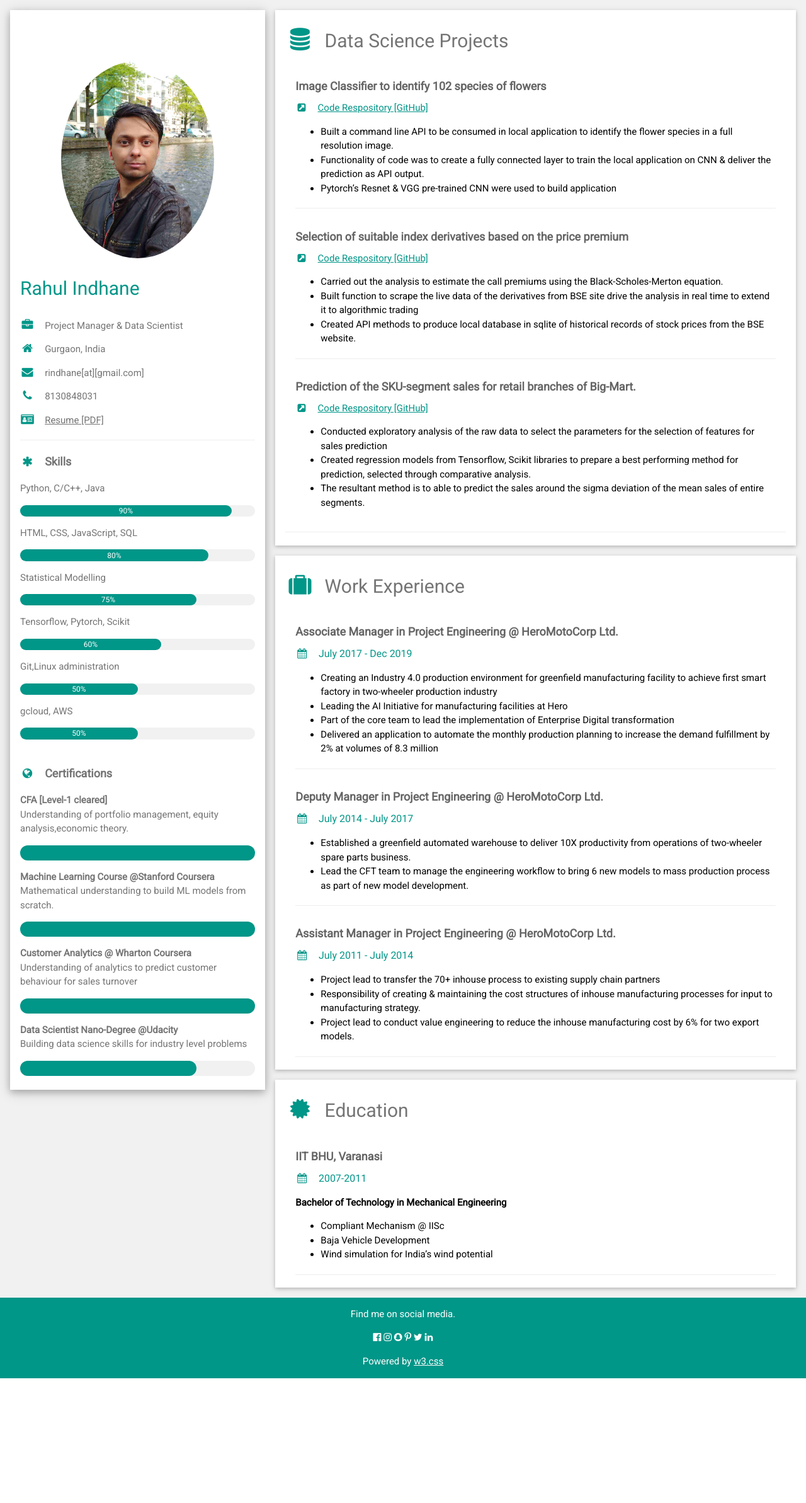
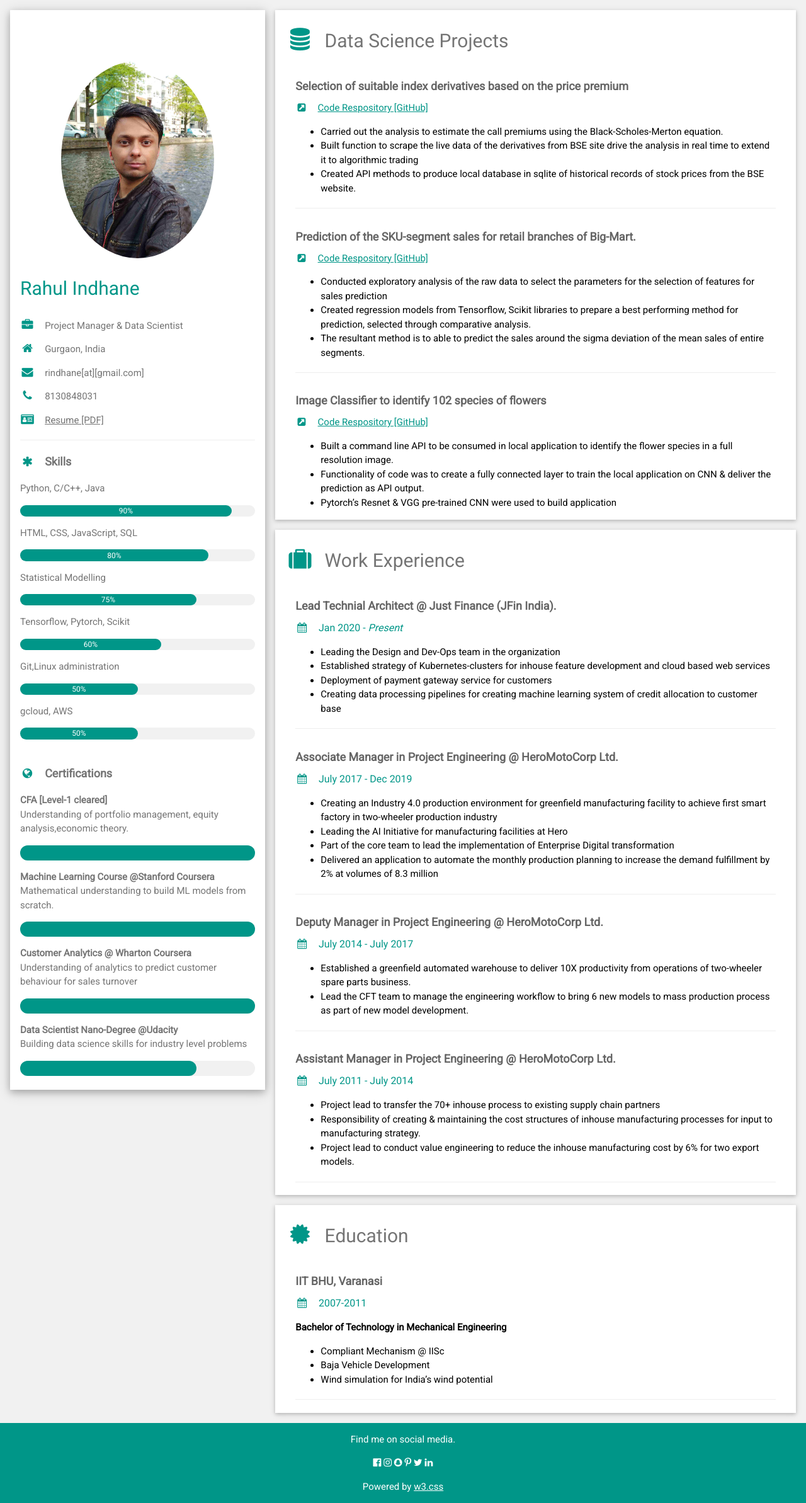
Before and after one commit to rindhane/data_blog, a Django app: page /about/ in a window 1280 px wide. Shown: the whole page at 63% size. Before the commit the page ends 2188 px from the top, so only its background shows below. Run offline with Django 3.2, Linux system fonts and the light colour scheme.

Commit message:
update resume with Jfin

```diff
--- a/about/templates/about/index.html
+++ b/about/templates/about/index.html
@@ -111,16 +111,6 @@ industry level problems</p> </section>
 
       <div class="w3-container w3-card w3-white w3-margin-bottom">
         <h2 class="w3-text-grey w3-padding-16"><i class="fa fa-database fa-fw w3-margin-right w3-xxlarge w3-text-teal"></i>Data Science Projects</h2>
-        <div class="w3-container">
-          <h5 class="w3-opacity"><b>Image Classifier to identify 102 species of flowers</b></h5>
-          <a class="w3-text-teal" href= "https://github.com/rindhane/Image_classifier"><i class="fa fa-external-link-square fa-fw w3-margin-right"></i>Code Respository [GitHub]</a>
-          <ul>
-		  <li>Built a command line API to be consumed in local application to identify the flower species in a full resolution image.</li>
-		  <li>Functionality of code was to create a fully connected layer to train the local application on CNN & deliver the prediction as API output.</li>
-		  <li> Pytorch’s Resnet & VGG pre-trained CNN were used to build application</li>
-	  </ul>
-          <hr>
-        </div>
 
         <div class="w3-container">
           <h5 class="w3-opacity"><b>Selection of suitable index derivatives based on the price premium</b></h5>
@@ -139,13 +129,37 @@ industry level problems</p> </section>
 		  <li>Conducted exploratory analysis of the raw data to select the parameters for the selection of features for sales prediction</li>
 		  <li>Created regression models from Tensorflow, Scikit libraries to prepare a best performing method for prediction, selected through comparative analysis.</li>
 		  <li>The resultant method is to able to predict the sales around the sigma deviation of the mean sales of entire segments.</li>
+    </ul>
+    <hr>
+	</div>
+        <div class="w3-container">
+          <h5 class="w3-opacity"><b>Image Classifier to identify 102 species of flowers</b></h5>
+          <a class="w3-text-teal" href= "https://github.com/rindhane/Image_classifier"><i class="fa fa-external-link-square fa-fw w3-margin-right"></i>Code Respository [GitHub]</a>
+          <ul>
+		  <li>Built a command line API to be consumed in local application to identify the flower species in a full resolution image.</li>
+		  <li>Functionality of code was to create a fully connected layer to train the local application on CNN & deliver the prediction as API output.</li>
+		  <li> Pytorch’s Resnet & VGG pre-trained CNN were used to build application</li>
 	  </ul>
-	</div>
-	<hr>
+        </div>
+
       </div>
 
       <div class="w3-container w3-card w3-white w3-margin-bottom">
         <h2 class="w3-text-grey w3-padding-16"><i class="fa fa-suitcase fa-fw w3-margin-right w3-xxlarge w3-text-teal"></i>Work Experience</h2>
+
+        <div class="w3-container">
+          <h5 class="w3-opacity"><b>Lead Technial Architect @ Just Finance (JFin India).</b></h5>
+          <h6 class="w3-text-teal"><i class="fa fa-calendar fa-fw w3-margin-right"></i>Jan 2020 - <em>Present</em> </h6>
+	  <ul>
+		  <li>Leading the Design and Dev-Ops team in the organization </li>
+		  <li>Established strategy of Kubernetes-clusters for inhouse feature development and cloud based web services</li>
+		  <li>Deployment of payment gateway service for customers</li>
+		  <li>Creating data processing pipelines for creating machine learning system of credit allocation to customer base </li>
+	  </ul>
+          <hr>
+        </div>
+
+
         <div class="w3-container">
           <h5 class="w3-opacity"><b>Associate Manager in Project Engineering @ HeroMotoCorp Ltd.</b></h5>
           <h6 class="w3-text-teal"><i class="fa fa-calendar fa-fw w3-margin-right"></i>July 2017 - Dec 2019</h6>
```
